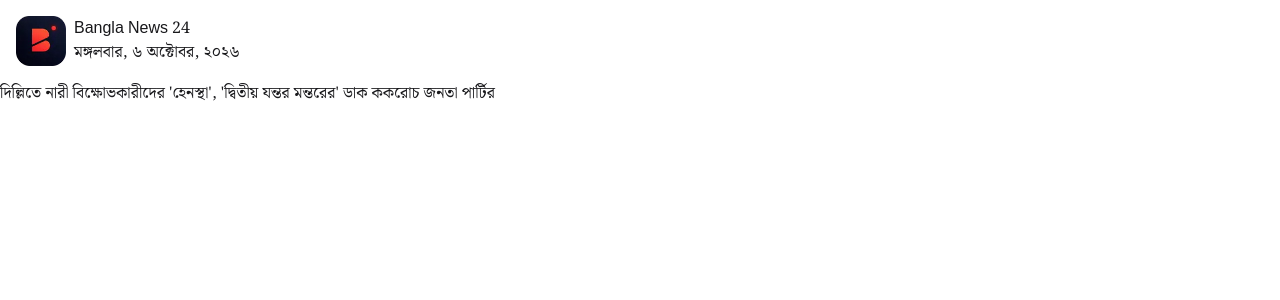
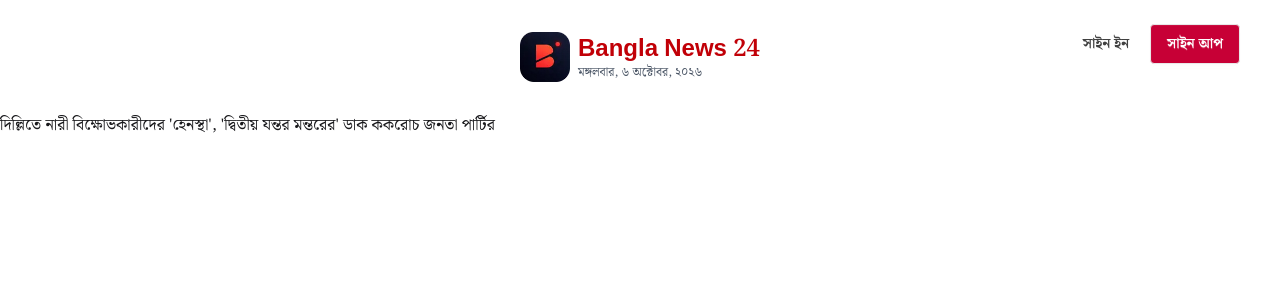
Before and after one commit to naziachowdhurydev/bangla-newspaper, a Next.js app: page / in a window 1280 px wide. Shown: the top 300 px of the page. Built offline with nearby package versions, Linux system fonts and the light colour scheme.

Commit message:
Refactor Header component structure and styling for improved layout and accessibility

```diff
--- a/src/components/Header.tsx
+++ b/src/components/Header.tsx
@@ -4,15 +4,31 @@ import React from "react";
 const Header = () => {
   const date = new Date().toLocaleDateString("bn-BD", { dateStyle: "full" });
   return (
-    <div>
-      <div className="flex items-center gap-2 p-4">
+    <header className="relative mx-auto px-4 py-4 container">
+      {/* <div className="flex justify-between items-center p-4"> */}
+      <div className="flex flex-col items-center justify-center gap-2 sm:flex-row p-4">
         <Image src="/logo.webp" alt="Logo" width={50} height={50} />
-        <div>
-          Bangla News 24
-          <p>{date}</p>
+        <div className="flex flex-col items-center sm:items-start">
+          <span className="text-2xl font-bold text-red-700">
+            Bangla News 24
+          </span>
+          <span className="text-xs text-gray-600">{date}</span>
         </div>
       </div>
-    </div>
+
+      <div className="absolute right-4 top-4 flex items-center gap-2 text-sm sm:right-6 sm:top-6 md:right-8 lg:right-10">
+        {" "}
+        <button className="btn btn-ghost px-2 text-neutral-700 transition-colors hover:text-red-700 sm:px-3">
+          {" "}
+          সাইন ইন{" "}
+        </button>{" "}
+        <button className="btn bg-rose-700 px-3 py-1.5 text-sm font-semibold text-white transition-colors hover:bg-rose-800 sm:px-4">
+          {" "}
+          সাইন আপ{" "}
+        </button>{" "}
+      </div>
+      {/* </div> */}
+    </header>
   );
 };
 
```
